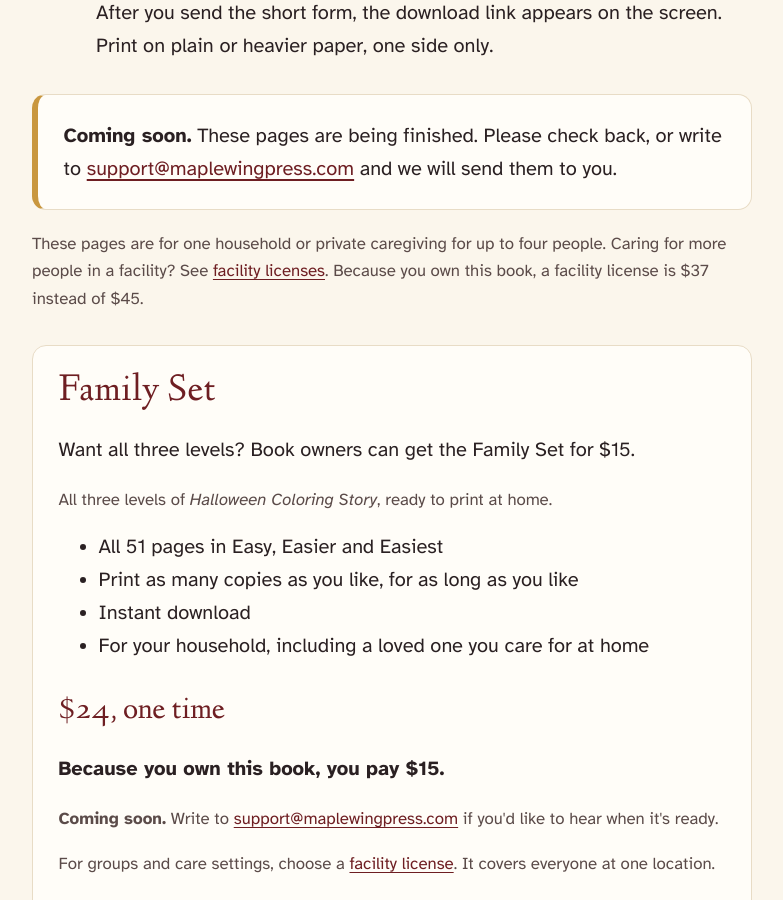
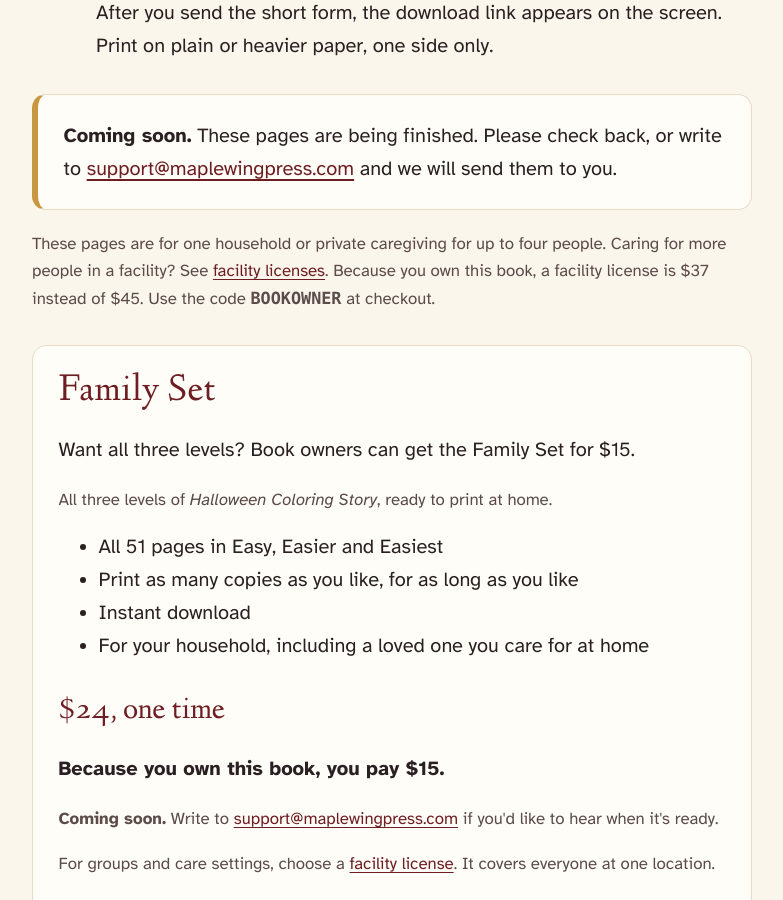
Before and after one commit to maplewingpress/maplewingpress, a Jekyll site: the page built from dreams/halloween/e1/print/index.html, in a window 1280 px wide and 900 px high, scrolled down 662 px. Shown: the whole window, without its empty margins (248-1031 px from the left). Built offline with Jekyll 4.4.1, drawn with Linux system fonts in a browser that asks for light colours.

Commit message:
Facility license: Payhip buy link and BOOKOWNER code
Co-Authored-By: Claude Opus 5.5 (1M context) <noreply@anthropic.com>
Claude-Session: https://claude.ai/code/session_01ExhB8rXZm56c3hBbj4GzvL

```diff
--- a/_config.yml
+++ b/_config.yml
@@ -10,7 +10,7 @@ support_email: support@maplewingpress.com
 # Optional email list (Kit). Leave blank until the Kit form exists; the signup box hides itself.
 kit_form_url: ""
 # Book-owner discount code for facility licenses ($8 off: $37 instead of $45), shown on each printable-pages page. Leave blank until it exists in Payhip.
-facility_code: ""
+facility_code: "BOOKOWNER"
 # Family Set (all three levels as printable downloads, one household): $24, or $15 for book owners.
 # family_set_url = the Payhip checkout link; family_code = the $9-off book-owner code. Leave blank until they exist; the button then says "coming soon".
 family_set_url: ""
--- a/facilities/index.html
+++ b/facilities/index.html
@@ -6,7 +6,7 @@ eyebrow: Memory care, assisted living, adult family homes and activity teams
 description: A simple, one-time facility license for Maplewing Dreams coloring books. One license per book lets your team print all three levels for everyone at your location.
 # Links to fill in later. While a link is blank, the page falls back to email.
 # license_url: the checkout link (Payhip). Leave blank until licensing opens.
-license_url: ""
+license_url: "https://payhip.com/b/gbV9Y"
 # open_notify_url: Kit form for "Tell me when it opens".
 open_notify_url: ""
 # collection_notify_url: Kit form for "Tell me about the collection license" (its own tag, not the newsletter).
```
